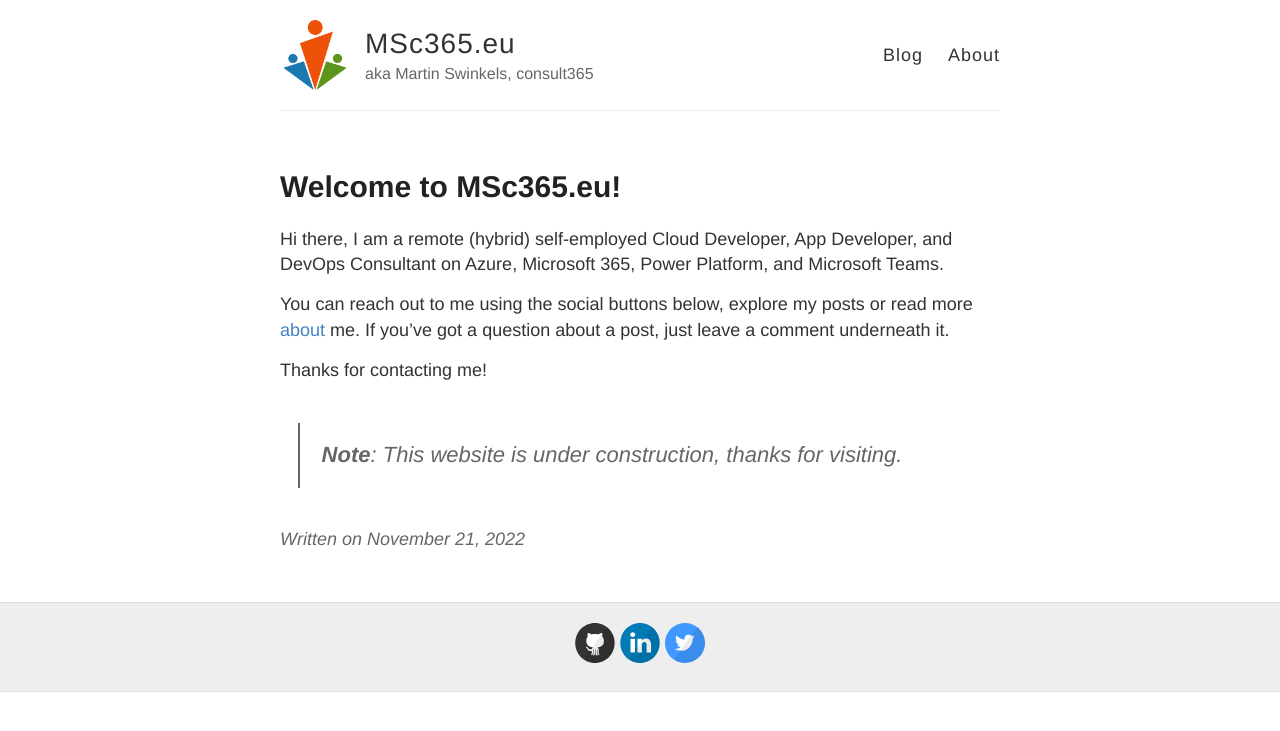
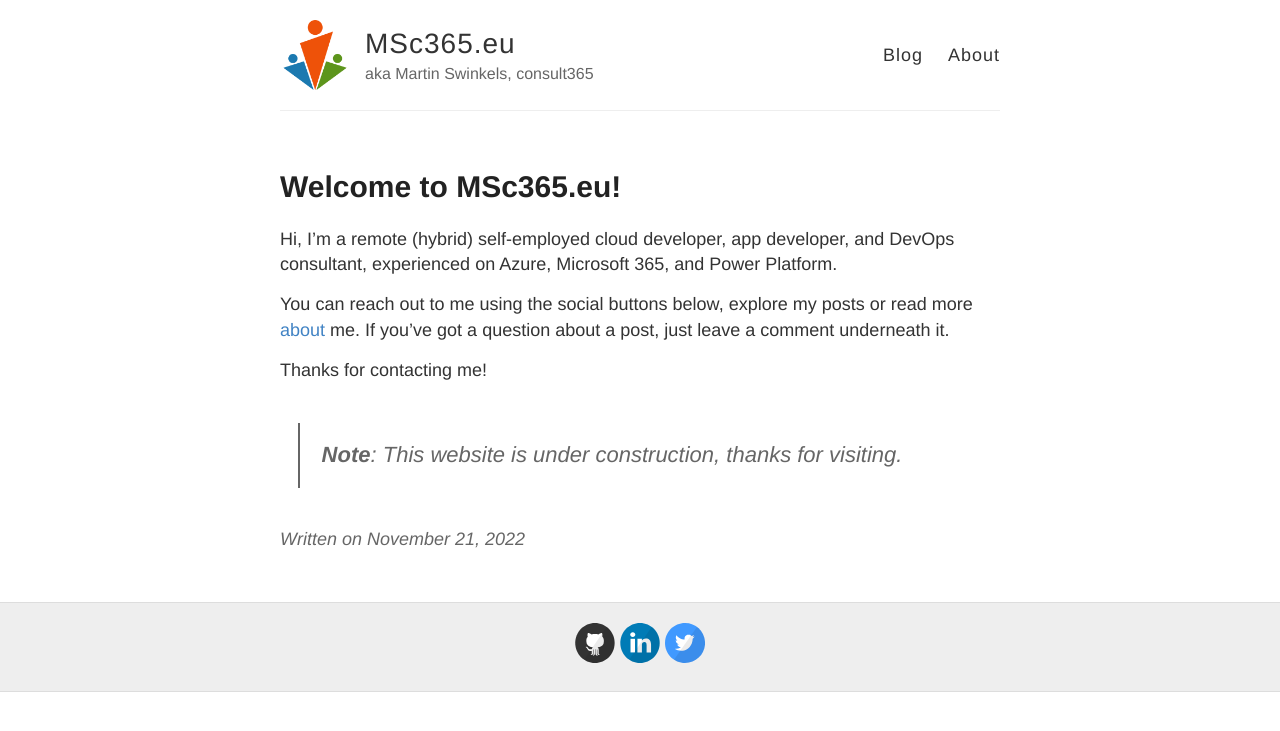
Before and after one commit to msc365/msc365.github.io, a Jekyll site: the page built from _posts/2022-11-21-welcome.md, in a window 1280 px wide. Shown: the top 731 px of the page. Built offline with Jekyll 4.4.1, drawn with Linux system fonts in a browser that asks for light colours.

Commit message:
Update 2022-11-21-welcome.md

```diff
--- a/_posts/2022-11-21-welcome.md
+++ b/_posts/2022-11-21-welcome.md
@@ -3,7 +3,7 @@
 title: Welcome to MSc365.eu!
 ---
 
-Hi there, I am a remote (hybrid) self-employed Cloud Developer, App Developer, and DevOps Consultant on Azure, Microsoft 365, Power Platform, and Microsoft Teams.
+Hi, I'm a remote (hybrid) self-employed cloud developer, app developer, and DevOps consultant, experienced on Azure, Microsoft 365, and Power Platform.
 
 You can reach out to me using the social buttons below, explore my posts or read more [about]({{ site.baseurl }}/about) me. If you’ve got a question about a post, just leave a comment underneath it.
 
```
